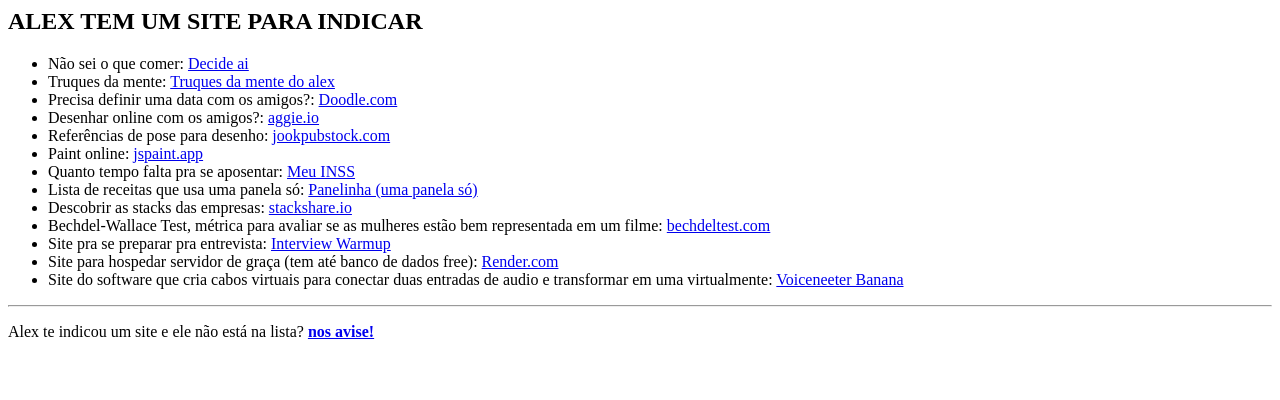
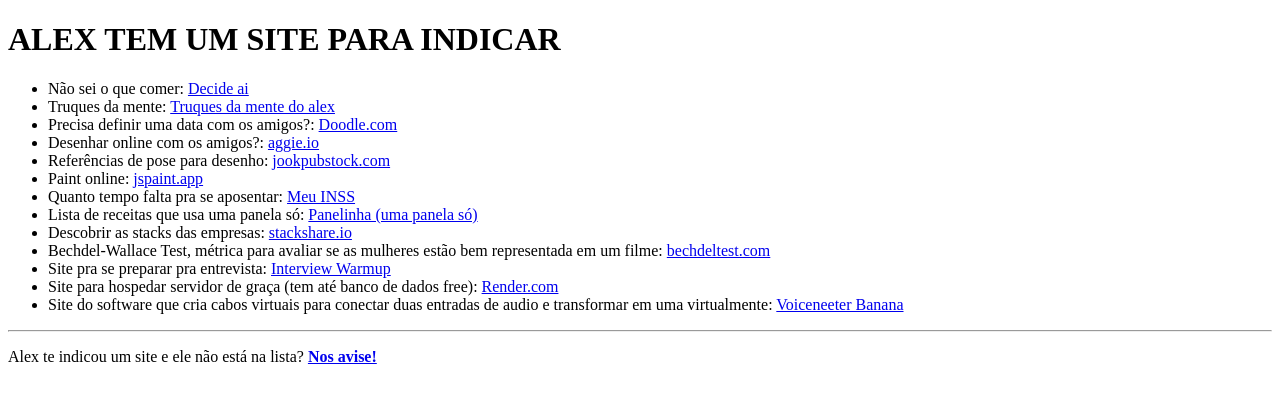
Before and after one commit to opedro/alextemumsite, a website: page index.html in a window 1280 px wide. Drawn offline with Linux system fonts and the light colour scheme.

Commit message:
chore: fixing SEO

```diff
--- a/index.html
+++ b/index.html
@@ -1,10 +1,20 @@
+<!DOCTYPE html>
 <html lang="pt-br">
 <head>
   <title>Alex tem um site</title>
+  <meta charset="UTF-8">
+  <meta name="description" content="Site para listar os sites que o Alex recomendou">
+  <meta name="keywords" content="recomendação,dicas,internet">
+  <meta name="author" content="oPedro">
+  <meta property="og:site_name" content="Alex tem um site">
+  <meta property="og:title" content="Alex tem um site para indicar" />
+  <meta property="og:description" content="Site para listar os sites que o Alex recomendou" />
+  <meta property="og:image" itemprop="image" content="https://avatars.githubusercontent.com/u/16597480?s=400&u=162c61b118bfe7f19628791440836982e9d318b0&v=4">
+  <meta property="og:type" content="website" />
 </head>
 <body>
 
-<h2>ALEX TEM UM SITE PARA INDICAR</h2>
+<h1 style="text-transform:uppercase">Alex tem um site para indicar</h1>
 
 <ul>
   <li>Não sei o que comer: <a href="https://opedro.github.io/decideai/">Decide ai</a></li>
@@ -22,6 +32,6 @@
   <li>Site do software que cria cabos virtuais para conectar duas entradas de audio e transformar em uma virtualmente: <a href="https://vb-audio.com/Voicemeeter/banana.htm">Voiceneeter Banana</a></li>
 </ul>
 <hr>
-      <p>Alex te indicou um site e ele não está na lista? <a href="https://github.com/opedro/alextemumsite/issues/new"><b>nos avise!</b></a></p>
+      <p>Alex te indicou um site e ele não está na lista? <a href="https://github.com/opedro/alextemumsite/issues/new"><b>Nos avise!</b></a></p>
 </body>
 </html>
```
